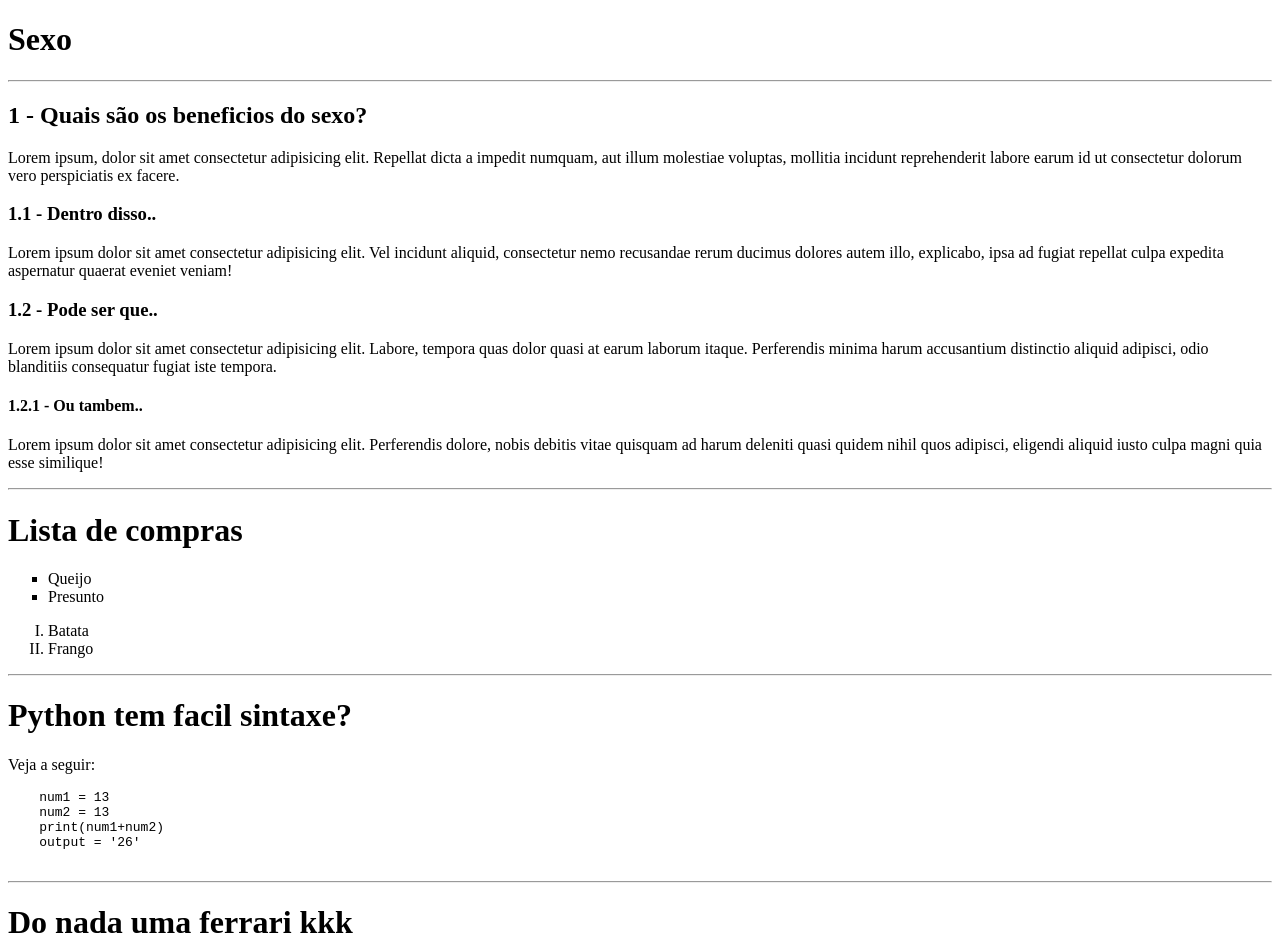
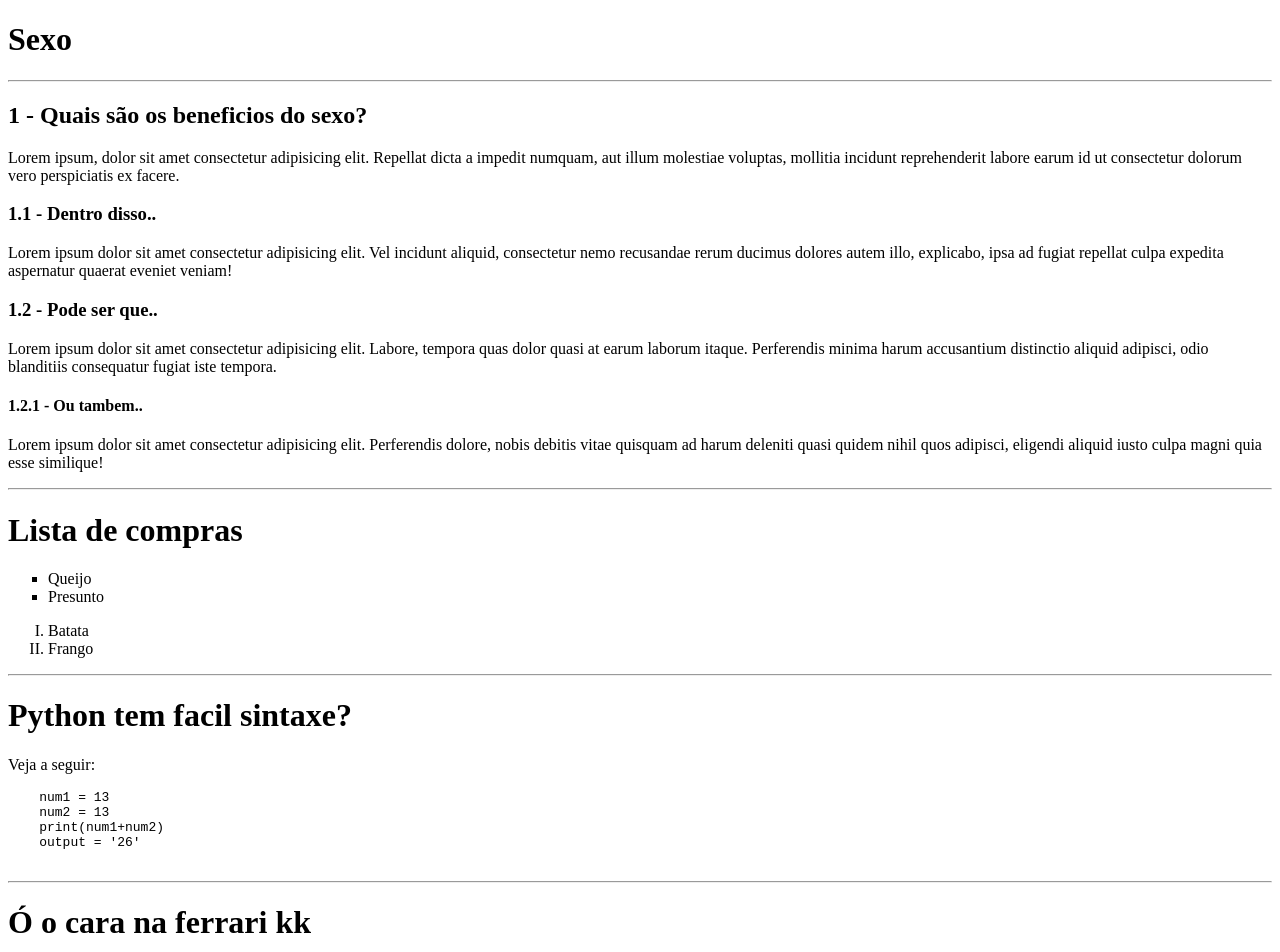
Before and after one commit to rrashy/teaching-friend, a plain HTML site: page index.html in a window 1280 px wide. Shown: the top 952 px of the page. Drawn offline with Linux system fonts and the light colour scheme.

Commit message:
Commiting new application

```diff
--- a/index.html
+++ b/index.html
@@ -44,7 +44,7 @@
         </code>
     </p>
     <hr>
-    <h1>Do nada uma ferrari kkk</h1>
+    <h1>Ó o cara na ferrari kk</h1>
     <img class="img" src="img/foto-1---a-ferrari-sf-75,-modelo-da-ferrari-para-2022-(divulgacao---scuderia-ferrari).webp" alt="">
 </body>
 </html>
```
